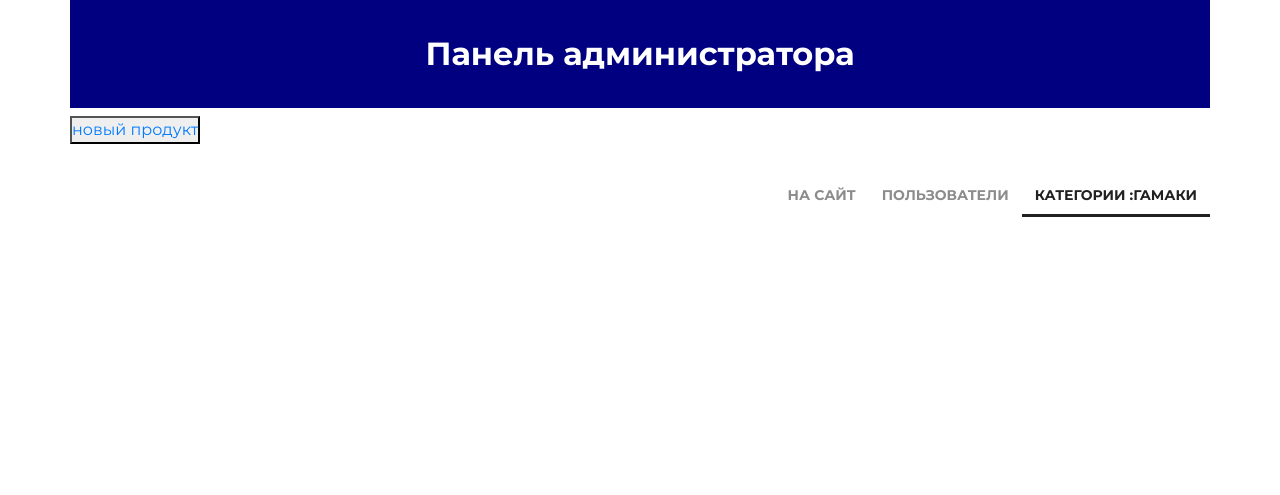
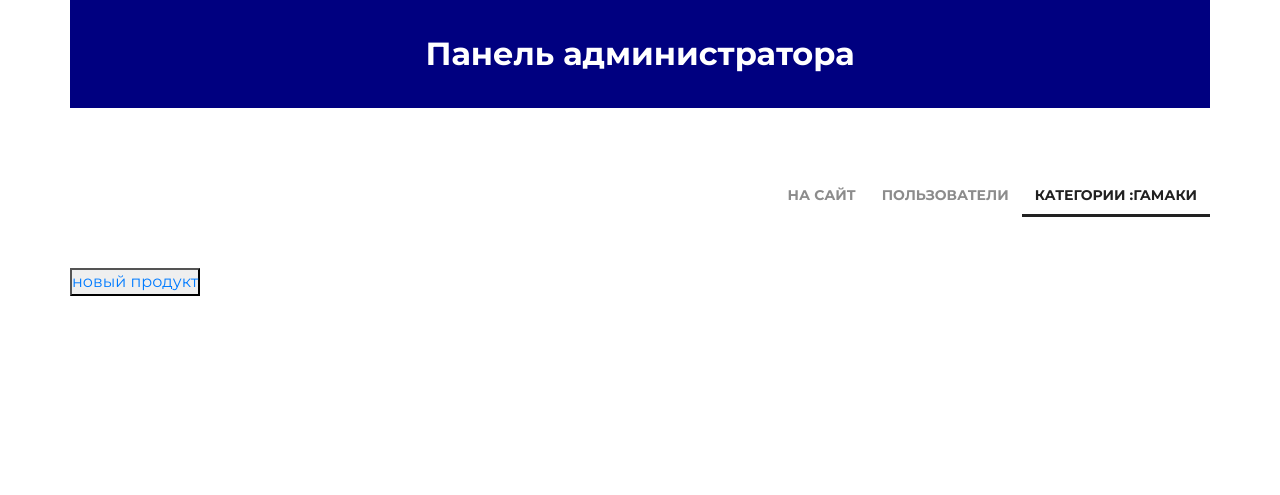
Before and after one commit to Jenny6199/django-start-v2, a Django app: page /admin/products/read/category/6/ in a window 1280 px wide. Shown: the top 495 px of the page. Run offline with Django 3.2, Linux system fonts and the light colour scheme; a user stored in the database is signed in; data comes from the database, SQL or seed files in the repository; both versions use the stored data as it was after the commit; parts of the project's set-up code (start-up, migrations or seed data) failed here and were passed over; some libraries are stand-ins or nearby versions.

Commit message:
stilizations

```diff
--- a/src/geekshop/adminapp/templates/adminapp/products.html
+++ b/src/geekshop/adminapp/templates/adminapp/products.html
@@ -2,7 +2,7 @@
 {% load static %}
 
 {% block content %}
-    <div class="products_list">
+    <div class="products_list categories_list">
         <button class="new_product">
                     <a href="{% url 'admin:product_create' category.pk %}">
             новый продукт
@@ -10,7 +10,7 @@
         </button>
 
         {% for object in objects %}
-            <div class="product_record">
+            <div class="product_record view_frame">
                 <img src="/media/{{object.image|default:'product_images/default.jpg'}}"
                      alt="{{ object.name }}">
                 <div class="product_name">
```
Also changed, not shown: src/geekshop/db.sqlite3.
